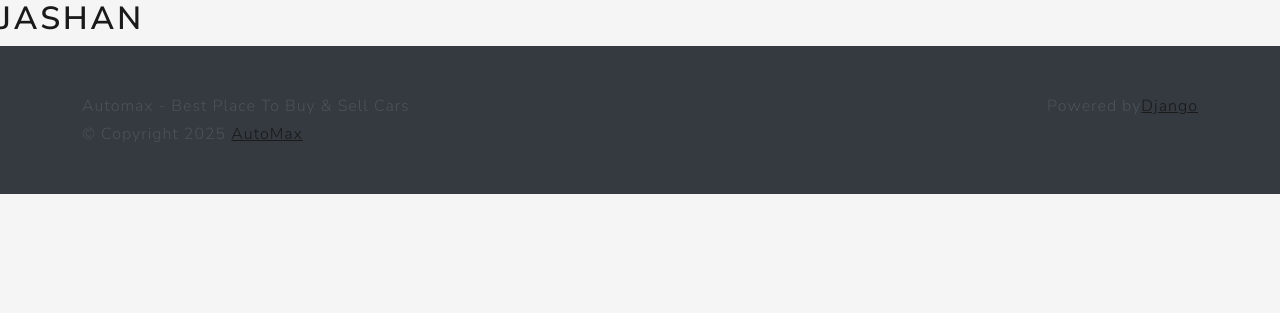
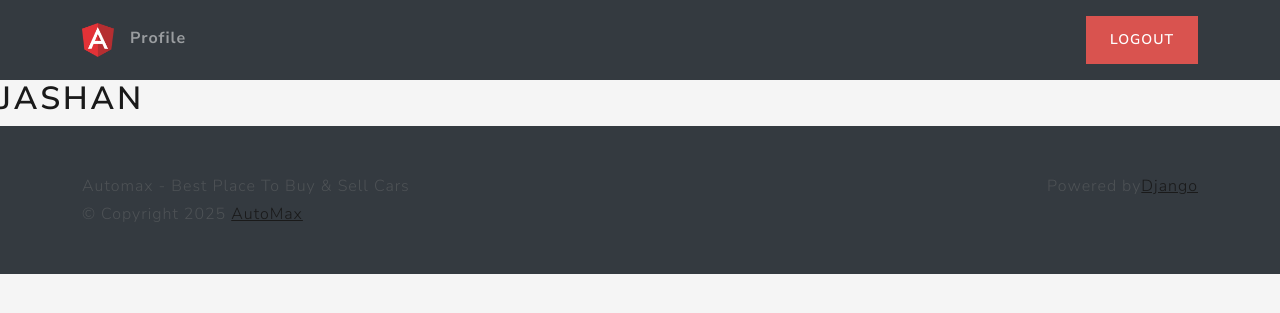
Before and after one commit to Sukhjas1314/AutoMax-django_project, a Django app: page /home/ in a window 1280 px wide. Shown: the top 313 px of the page. Run offline with Django 5.2, Linux system fonts and the light colour scheme; a user stored in the database is signed in; some libraries are stand-ins or nearby versions.

Commit message:
Updating for the logout service and the h-img

```diff
--- a/src/main/templates/base/base.html
+++ b/src/main/templates/base/base.html
@@ -27,6 +27,29 @@
     </div>
     {% endfor %}
     {% endif %}
+    {% block 'header' %}
+    <header class="p-3 bg-dark text-white w-100 nav-masthead">
+        <div class="container">
+            <div class="d-flex flex-wrap align-items-center justify-content-center">
+                <a href="{% url 'home' %}"
+                    class="d-flex align-items-center mb-2 mb-lg-0 text-whit text-decoration-none">
+                    <img src="{% static 'images/logo.png' %}" alt="" class="bi me-2" width="32" heigth="32"
+                        aria-label="Bootstrap">
+                </a>
+                {% if request.user.is_authenticated %}
+                <ul class="nav col-12 col-lg-auto me-lg-auto mb-2 justify-content-center mb-md-0">
+                    <li>
+                        <a href="" class="nav-link px-2">Profile</a>
+                    </li>
+                </ul>
+                <div class="text-end">
+                    <a href="{% url 'logout' %}" class="btn btn-danger" type="button">Logout</a>
+                </div>
+                {% endif %}
+            </div>
+        </div>
+    </header>
+    {% endblock %}
     {% block 'body'%}
     {% endblock %}
 </body>
--- a/src/users/urls.py
+++ b/src/users/urls.py
@@ -1,7 +1,8 @@
 from django.urls import path
-from .views import login_view,RegisterView
+from .views import login_view,RegisterView,logout_view
 
 urlpatterns = [
     path("login/",login_view,name="login"),
     path('register/',RegisterView.as_view(),name='register'),
+    path('logout/',logout_view,name='logout'),
 ]
```
Also changed, not shown: src/users/views.py (+7 -1 lines), src/db.sqlite3.
